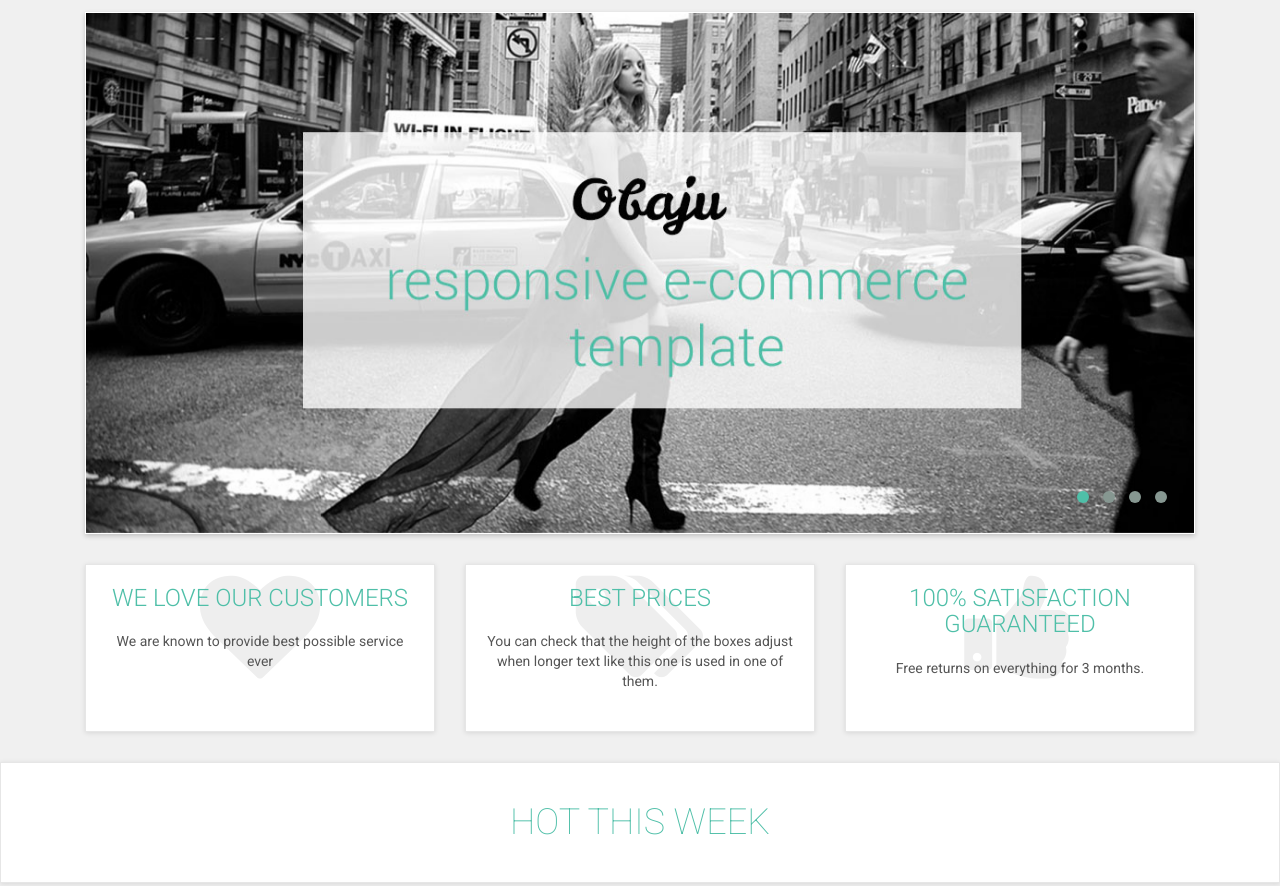
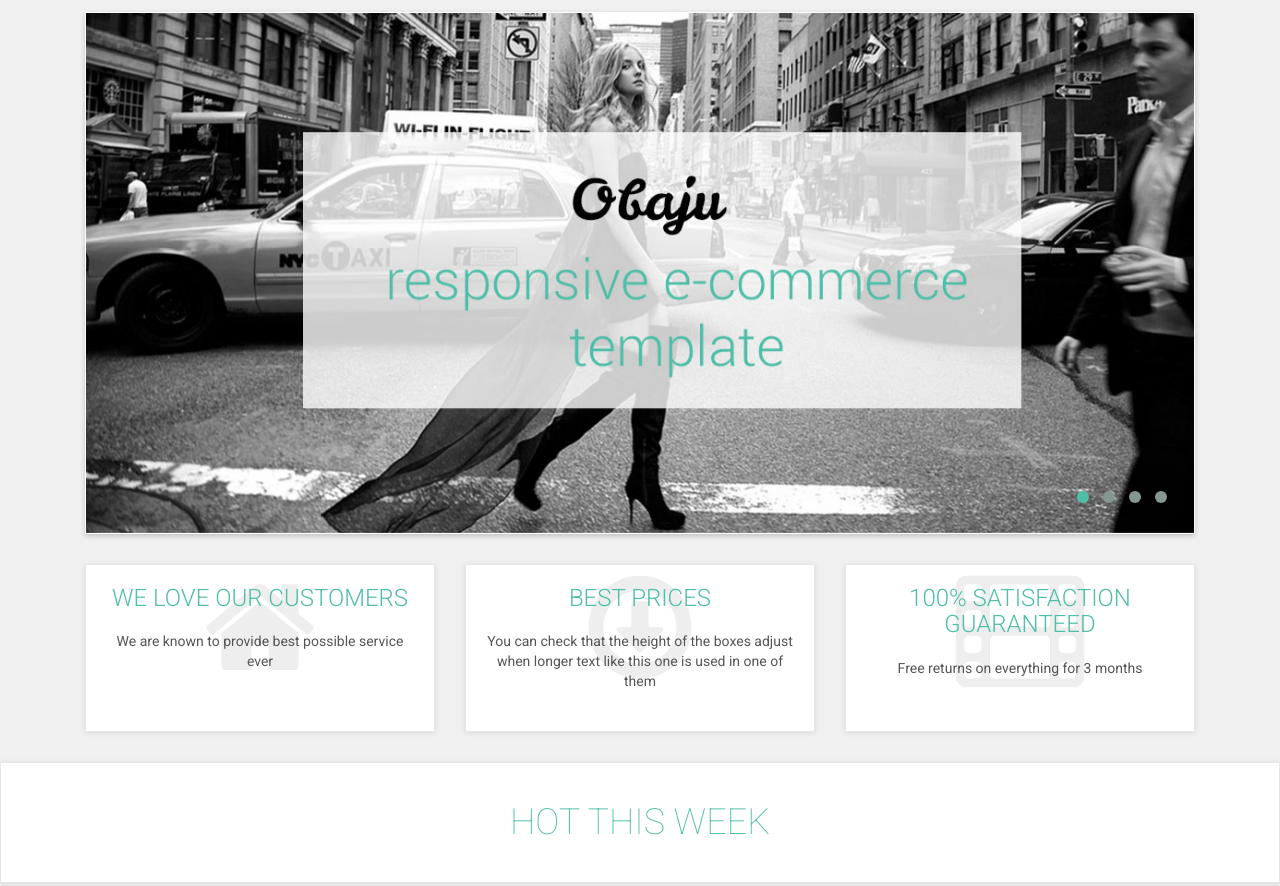
Before and after one commit to jtaam/dj-tObaju, a Django app: page / in a window 1280 px wide. Shown: the part 139-1025 px from the top of the page. Run offline with Django 3.2, Linux system fonts and the light colour scheme; data comes from the database, SQL or seed files in the repository; both versions use the stored data as it was after the commit; some libraries are stand-ins or nearby versions.

Commit message:
advantages

```diff
--- a/src/shophome/models.py
+++ b/src/shophome/models.py
@@ -12,5 +12,26 @@ class TopSlider(models.Model):
     update = models.DateTimeField(auto_now=True)
     status = models.CharField(choices=STATUS, default='draft', max_length=20)
 
+    class Meta:
+        verbose_name = 'Top Slider'
+        verbose_name_plural = 'Top Slider'
+
     def __str__(self):
         return self.name
+
+
+class Advantages(models.Model):
+    STATUS = (
+        ('draft', 'Draft'),
+        ('published', 'Published'),
+    )
+    title = models.CharField(max_length=250)
+    description = models.TextField()
+    icon = models.CharField(max_length=50, help_text='fa-hearts , ref: https://fontawesome.bootstrapcheatsheets.com/')
+    status = models.CharField(max_length=20, choices=STATUS, default='draft')
+    create = models.DateTimeField(auto_now_add=True)
+    update = models.DateTimeField(auto_now=True)
+
+    class Meta:
+        verbose_name = 'advantage'
+        verbose_name_plural = 'advantages'
--- a/src/shophome/views.py
+++ b/src/shophome/views.py
@@ -1,12 +1,14 @@
 from django.shortcuts import render
-from .models import TopSlider
+from .models import TopSlider, Advantages
 
 
 def homepage(request):
     sliders = TopSlider.objects.filter(status='published')
+    advantages = Advantages.objects.filter(status='published')
     template = 'homepage/homepage.html'
     context = {
         'sliders': sliders,
+        'advantages': advantages,
         'title': 'home page'
     }
     return render(request, template, context)
--- a/src/templates/partials/_advantages.html
+++ b/src/templates/partials/_advantages.html
@@ -2,36 +2,41 @@
 
     <div class="container">
         <div class="same-height-row">
-            <div class="col-sm-4">
-                <div class="box same-height clickable">
-                    <div class="icon"><i class="fa fa-heart"></i>
+
+            {% for advantage in advantages %}
+                <div class="col-sm-4">
+                    <div class="box same-height clickable">
+                        <div class="icon"><i class="fa {{ advantage.icon }}"></i>
+                        </div>
+
+                        <h3><a href="#">{{ advantage.title|upper }}</a></h3>
+                        <p>{{ advantage.description|capfirst }}</p>
                     </div>
+                </div>
+            {% endfor %}
 
-                    <h3><a href="#">We love our customers</a></h3>
-                    <p>We are known to provide best possible service ever</p>
-                </div>
-            </div>
 
-            <div class="col-sm-4">
-                <div class="box same-height clickable">
-                    <div class="icon"><i class="fa fa-tags"></i>
-                    </div>
+{#            <div class="col-sm-4">#}
+{#                <div class="box same-height clickable">#}
+{#                    <div class="icon"><i class="fa fa-tags"></i>#}
+{#                    </div>#}
+{##}
+{#                    <h3><a href="#">Best prices</a></h3>#}
+{#                    <p>You can check that the height of the boxes adjust when longer text like this one is used in one#}
+{#                        of them.</p>#}
+{#                </div>#}
+{#            </div>#}
+{##}
+{#            <div class="col-sm-4">#}
+{#                <div class="box same-height clickable">#}
+{#                    <div class="icon"><i class="fa fa-thumbs-up"></i>#}
+{#                    </div>#}
+{##}
+{#                    <h3><a href="#">100% satisfaction guaranteed</a></h3>#}
+{#                    <p>Free returns on everything for 3 months.</p>#}
+{#                </div>#}
+{#            </div>#}
 
-                    <h3><a href="#">Best prices</a></h3>
-                    <p>You can check that the height of the boxes adjust when longer text like this one is used in one
-                        of them.</p>
-                </div>
-            </div>
-
-            <div class="col-sm-4">
-                <div class="box same-height clickable">
-                    <div class="icon"><i class="fa fa-thumbs-up"></i>
-                    </div>
-
-                    <h3><a href="#">100% satisfaction guaranteed</a></h3>
-                    <p>Free returns on everything for 3 months.</p>
-                </div>
-            </div>
         </div>
         <!-- /.row -->
 
```
Also changed, not shown: src/shophome/admin.py (+9 -2 lines), src/db.sqlite3, src/shophome/migrations/0002_auto_20180610_0756.py (added).
